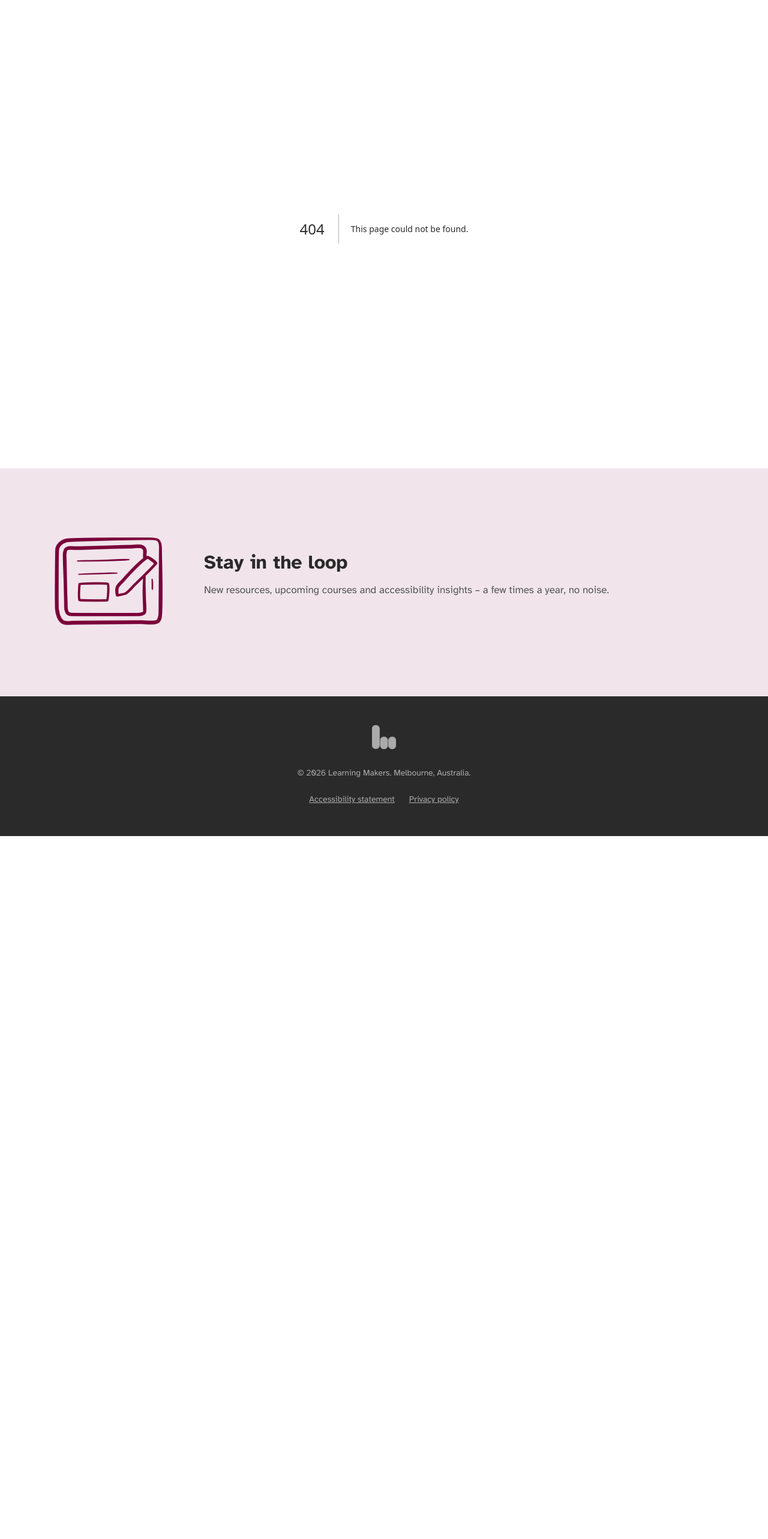
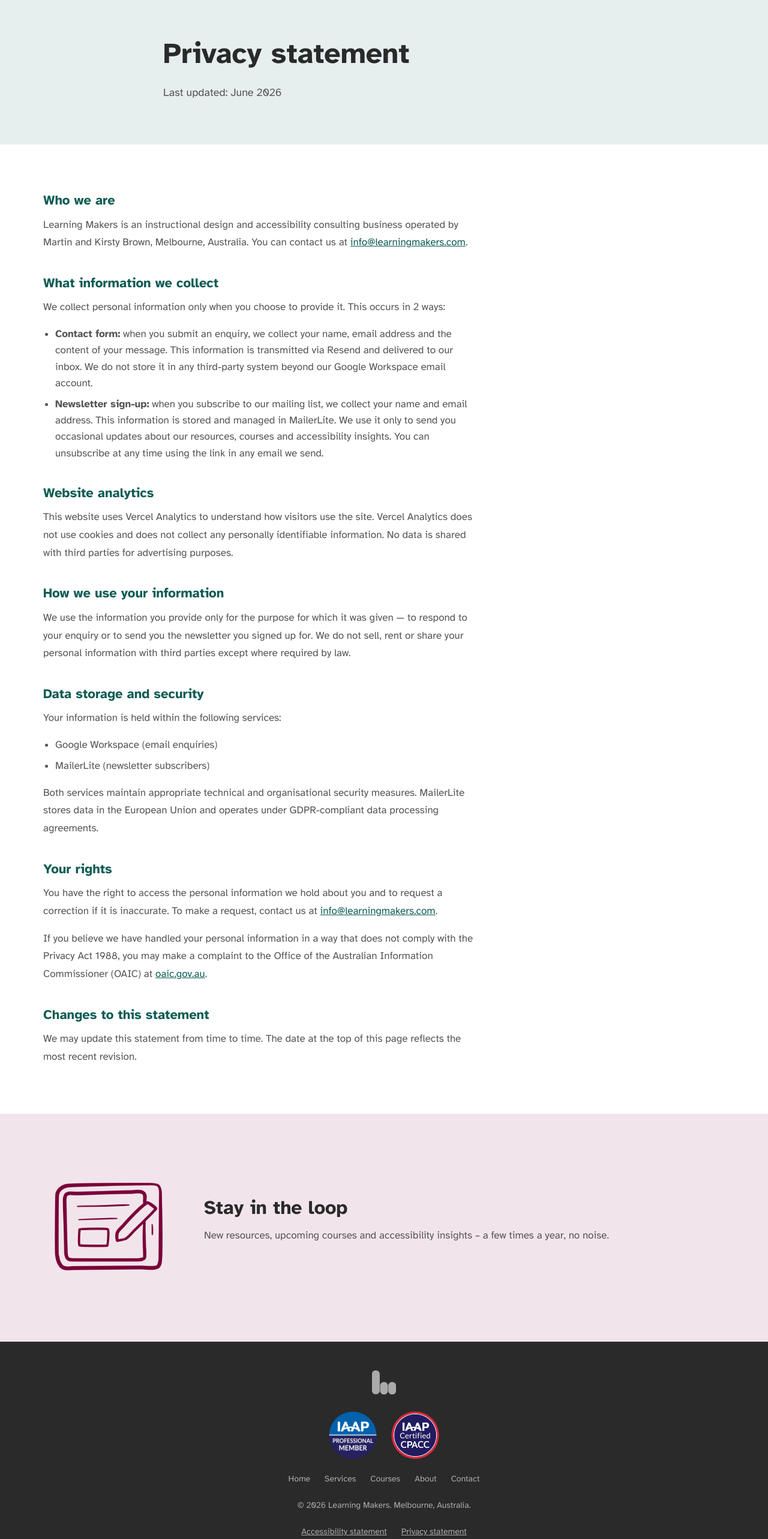
Before and after one commit to martinrbrown/learning-makers-website, a Next.js app: page /privacy in a window 1280 px wide. Before the commit this address had no page. Shown: the part 100-2666 px from the top of the page at 60% size. Before the commit the page ends 1494 px from the top, so only its background shows below. Built offline with nearby package versions, Linux system fonts and the light colour scheme.

Commit message:
Added in Privacy and Accessibility statements and enhanced footer.

```diff
--- /dev/null
+++ b/app/accessibility/page.module.css
@@ -0,0 +1,44 @@
+.content {
+  padding: 5rem 0;
+  background: var(--color-white);
+}
+
+.prose {
+  max-width: 720px;
+}
+
+.prose h2 {
+  font-size: clamp(1.125rem, 2vw, 1.375rem);
+  color: var(--color-teal-dark);
+  margin-top: 2.5rem;
+  margin-bottom: 0.75rem;
+}
+
+.prose h2:first-child {
+  margin-top: 0;
+}
+
+.prose p {
+  font-size: 1.0625rem;
+  color: var(--color-dark-grey);
+  line-height: 1.75;
+  margin-bottom: 1rem;
+}
+
+.prose p:last-child {
+  margin-bottom: 0;
+}
+
+.prose ul {
+  padding-left: 1.25rem;
+  display: flex;
+  flex-direction: column;
+  gap: 0.5rem;
+  margin-bottom: 1rem;
+}
+
+.prose li {
+  font-size: 1.0625rem;
+  color: var(--color-dark-grey);
+  line-height: 1.6;
+}
--- /dev/null
+++ b/app/privacy/page.module.css
@@ -0,0 +1,44 @@
+.content {
+  padding: 5rem 0;
+  background: var(--color-white);
+}
+
+.prose {
+  max-width: 720px;
+}
+
+.prose h2 {
+  font-size: clamp(1.125rem, 2vw, 1.375rem);
+  color: var(--color-teal-dark);
+  margin-top: 2.5rem;
+  margin-bottom: 0.75rem;
+}
+
+.prose h2:first-child {
+  margin-top: 0;
+}
+
+.prose p {
+  font-size: 1.0625rem;
+  color: var(--color-dark-grey);
+  line-height: 1.75;
+  margin-bottom: 1rem;
+}
+
+.prose p:last-child {
+  margin-bottom: 0;
+}
+
+.prose ul {
+  padding-left: 1.25rem;
+  display: flex;
+  flex-direction: column;
+  gap: 0.5rem;
+  margin-bottom: 1rem;
+}
+
+.prose li {
+  font-size: 1.0625rem;
+  color: var(--color-dark-grey);
+  line-height: 1.6;
+}
--- /dev/null
+++ b/app/privacy/page.tsx
@@ -0,0 +1,108 @@
+import type { Metadata } from 'next'
+import HeroSection from '@/components/HeroSection'
+import styles from './page.module.css'
+
+export const metadata: Metadata = {
+  title: 'Privacy statement',
+  description: 'Privacy statement for Learning Makers.',
+}
+
+export default function PrivacyPage() {
+  return (
+    <>
+      <HeroSection
+        h1="Privacy statement"
+        subheading="Last updated: June 2026"
+      />
+
+      <section className={styles.content}>
+        <div className="container">
+          <div className={styles.prose}>
+
+            <h2>Who we are</h2>
+            <p>
+              Learning Makers is an instructional design and accessibility consulting business
+              operated by Martin and Kirsty Brown, Melbourne, Australia. You can contact us at{' '}
+              <a href="mailto:info@learningmakers.com">info@learningmakers.com</a>.
+            </p>
+
+            <h2>What information we collect</h2>
+            <p>
+              We collect personal information only when you choose to provide it. This occurs in
+              2 ways:
+            </p>
+            <ul>
+              <li>
+                <strong>Contact form:</strong> when you submit an enquiry, we collect your name,
+                email address and the content of your message. This information is transmitted via
+                Resend and delivered to our inbox. We do not store it in any third-party system
+                beyond our Google Workspace email account.
+              </li>
+              <li>
+                <strong>Newsletter sign-up:</strong> when you subscribe to our mailing list, we
+                collect your name and email address. This information is stored and managed in
+                MailerLite. We use it only to send you occasional updates about our resources,
+                courses and accessibility insights. You can unsubscribe at any time using the link
+                in any email we send.
+              </li>
+            </ul>
+
+            <h2>Website analytics</h2>
+            <p>
+              This website uses Vercel Analytics to understand how visitors use the site. Vercel
+              Analytics does not use cookies and does not collect any personally identifiable
+              information. No data is shared with third parties for advertising purposes.
+            </p>
+
+            <h2>How we use your information</h2>
+            <p>
+              We use the information you provide only for the purpose for which it was given — to
+              respond to your enquiry or to send you the newsletter you signed up for. We do not
+              sell, rent or share your personal information with third parties except where required
+              by law.
+            </p>
+
+            <h2>Data storage and security</h2>
+            <p>Your information is held within the following services:</p>
+            <ul>
+              <li>Google Workspace (email enquiries)</li>
+              <li>MailerLite (newsletter subscribers)</li>
+            </ul>
+            <p>
+              Both services maintain appropriate technical and organisational security measures.
+              MailerLite stores data in the European Union and operates under GDPR-compliant data
+              processing agreements.
+            </p>
+
+            <h2>Your rights</h2>
+            <p>
+              You have the right to access the personal information we hold about you and to request
+              a correction if it is inaccurate. To make a request, contact us at{' '}
+              <a href="mailto:info@learningmakers.com">info@learningmakers.com</a>.
+            </p>
+            <p>
+              If you believe we have handled your personal information in a way that does not comply
+              with the Privacy Act 1988, you may make a complaint to the Office of the Australian
+              Information Commissioner (OAIC) at{' '}
+              <a
+                href="https://www.oaic.gov.au"
+                target="_blank"
+                rel="noopener noreferrer"
+              >
+                oaic.gov.au
+              </a>
+              .
+            </p>
+
+            <h2>Changes to this statement</h2>
+            <p>
+              We may update this statement from time to time. The date at the top of this page
+              reflects the most recent revision.
+            </p>
+
+          </div>
+        </div>
+      </section>
+    </>
+  )
+}
--- a/components/Footer.module.css
+++ b/components/Footer.module.css
@@ -15,6 +15,32 @@
 .logoWrap {
   filter: brightness(0) invert(1);
   opacity: 0.6;
+}
+
+.badges {
+  display: flex;
+  gap: 1.5rem;
+  align-items: center;
+  justify-content: center;
+}
+
+.navLinks {
+  display: flex;
+  gap: 1.5rem;
+  list-style: none;
+  flex-wrap: wrap;
+  justify-content: center;
+}
+
+.navLinks a {
+  color: var(--color-mid-grey);
+  text-decoration: none;
+  font-size: 0.875rem;
+  transition: color 0.15s;
+}
+
+.navLinks a:hover {
+  color: var(--color-white);
 }
 
 .copyright {
--- a/components/Footer.tsx
+++ b/components/Footer.tsx
@@ -1,11 +1,20 @@
 import Image from 'next/image'
 import Link from 'next/link'
 import styles from './Footer.module.css'
+
+const mainNav = [
+  { label: 'Home', href: '/' },
+  { label: 'Services', href: '/services' },
+  { label: 'Courses', href: '/a11y-courses' },
+  { label: 'About', href: '/about' },
+  { label: 'Contact', href: '/contact' },
+]
 
 export default function Footer() {
   return (
     <footer className={styles.footer}>
       <div className={`container ${styles.inner}`}>
+
         <div className={styles.logoWrap}>
           <Image
             src="/logomark.png"
@@ -15,19 +24,49 @@ export default function Footer() {
             className={styles.logo}
           />
         </div>
+
+        <div className={styles.badges}>
+          <Image
+            src="/iaap-badge.png"
+            alt="IAAP Professional Member"
+            width={160}
+            height={80}
+            style={{ height: '80px', width: 'auto' }}
+          />
+          <Image
+            src="/cpacc-badge.png"
+            alt="IAAP Certified CPACC"
+            width={160}
+            height={80}
+            style={{ height: '80px', width: 'auto' }}
+          />
+        </div>
+
+        <nav aria-label="Footer navigation">
+          <ul className={styles.navLinks} role="list">
+            {mainNav.map((link) => (
+              <li key={link.href}>
+                <Link href={link.href}>{link.label}</Link>
+              </li>
+            ))}
+          </ul>
+        </nav>
+
         <p className={styles.copyright}>
           © 2026 Learning Makers. Melbourne, Australia.
         </p>
-        <nav aria-label="Footer navigation">
+
+        <nav aria-label="Legal navigation">
           <ul className={styles.links} role="list">
             <li>
-              <Link href="#">Accessibility statement</Link>
+              <Link href="/accessibility">Accessibility statement</Link>
             </li>
             <li>
-              <Link href="#">Privacy policy</Link>
+              <Link href="/privacy">Privacy statement</Link>
             </li>
           </ul>
         </nav>
+
       </div>
     </footer>
   )
```
Also changed, not shown: app/accessibility/page.tsx (added, +71 -0 lines).
